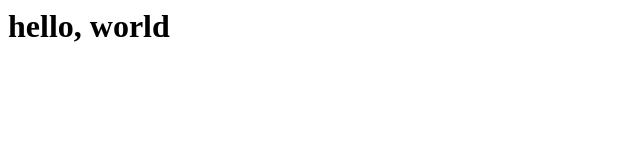
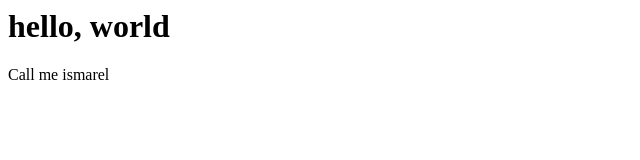
Before and after one commit to davestammer/website2021, a plain HTML site: page index.html in a window 1280 px wide. Shown: the full height of the page, 0-640 px from the left. Drawn offline with Linux system fonts and the light colour scheme.

Commit message:
Add p tag

```diff
--- a/index.html
+++ b/index.html
@@ -1 +1,2 @@
 <h1>hello, world</h1>
+<p>Call me ismarel</p>
```
